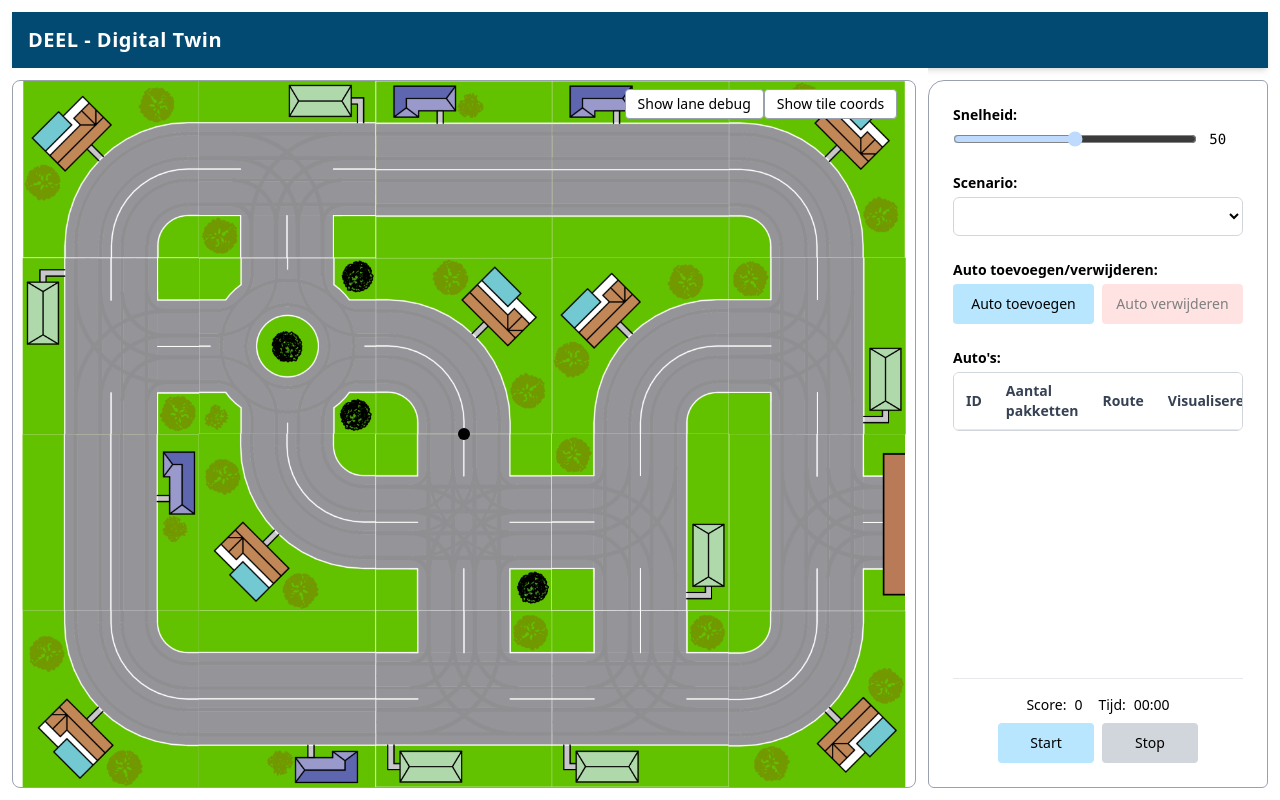
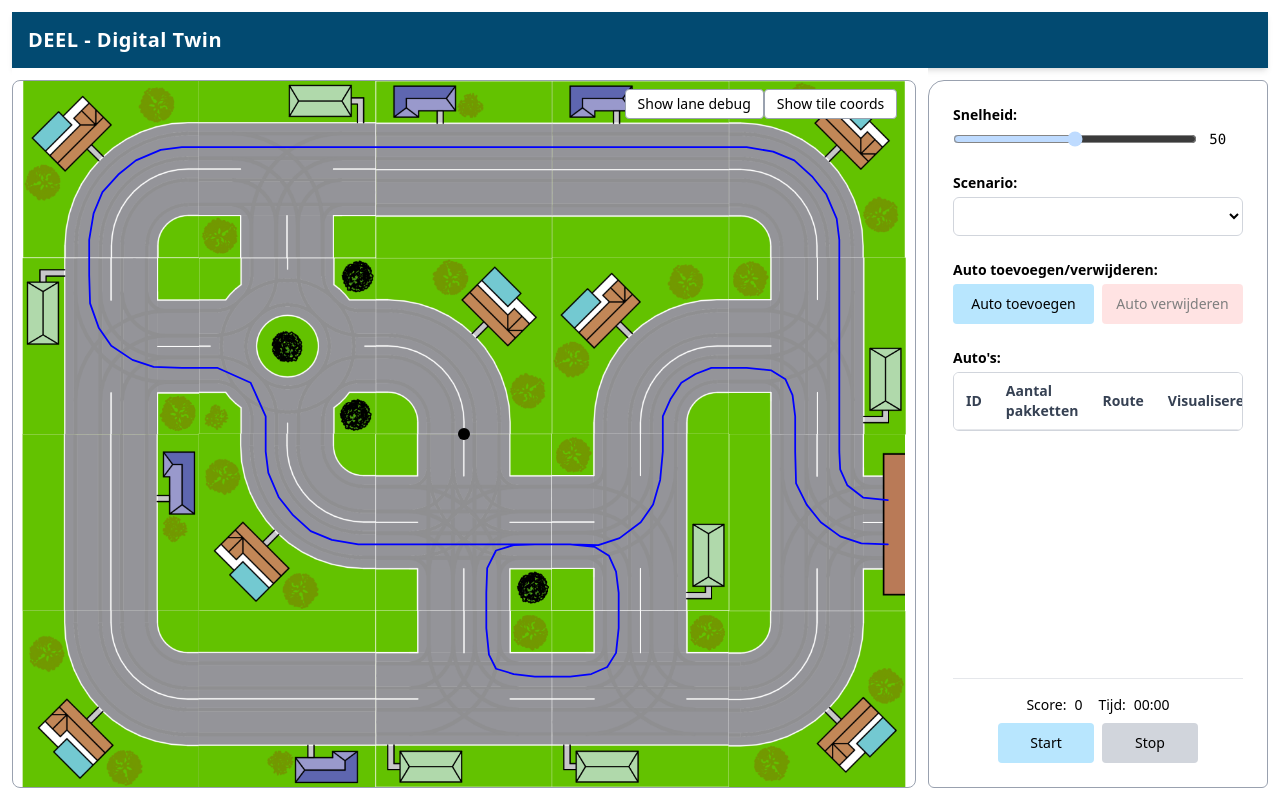
Before and after one commit to IDE-DEEL/DigitalTwinCity, a Vue app in the folder frontend/: page / in a window 1280 px wide. Built offline with nearby package versions, Linux system fonts and the light colour scheme.

Commit message:
create routeService to get all global waypoints for a chosen route to be able to render the polyline in the SimulationDisplay

```diff
--- a/frontend/src/components/SimulationDisplay.vue
+++ b/frontend/src/components/SimulationDisplay.vue
@@ -50,13 +50,23 @@
                 :viewBox="`0 0 ${MAP_COLUMNS} ${MAP_ROWS}`"
                 :preserveAspectRatio="`none`"
             >
-                <polyline
+                <!-- <polyline
                     v-for="lane in lanes"
                     :key="lane.id"
                     :points="lane.points.map(p => `${p.x},${p.y}`).join(' ')"
                     fill="none"
                     stroke="blue"
                     stroke-width="0.00"
+                    stroke-linecap="round"
+                    stroke-linejoin="round"
+                /> -->
+
+                <polyline
+                    v-if="builtRouteWaypoints.length > 0"
+                    :points="builtRouteWaypoints.map(p => `${p.x},${p.y}`).join(' ')"
+                    fill="none"
+                    stroke="blue"
+                    stroke-width="0.01"
                     stroke-linecap="round"
                     stroke-linejoin="round"
                 />
@@ -89,6 +99,7 @@ import { normalizeDegree } from '../logic/utils/rotation.js';
 import { initRfidMapper } from '../logic/service/rfidTagMapper.js';
 import devLaneDebugOverlay from '../development/devLaneDebugOverlay.vue';
 import devTileCoordinateOverlay from '../development/devTileCoordinateOverlay.vue';
+import { getWaypointRouteByName } from '../logic/service/routeService.js';
 
 const { vehiclePosition,setupMqttClient } = useMqttVehicle();
 const mapData = ref([]);
@@ -110,6 +121,24 @@ const toggleTileCoordDebug = () => {
     showDevTileCoordDebug.value = !showDevTileCoordDebug.value;
 };
 // --- tile coordinate devtool end ---
+
+// --- route helper start ---
+const selectedRouteName = ref('routeC');
+const builtRouteWaypoints = ref([]);
+
+const buildSelectedRoute = () => {
+    try {
+        builtRouteWaypoints.value = getWaypointRouteByName(
+            selectedRouteName.value,
+            mapData.value
+        );
+
+        console.log('Built route waypoints:', builtRouteWaypoints.value); // TODO: remove log later
+    } catch (error) {
+        console.error('Error while building route:', error);
+    }
+};
+// --- route helper end ---
 
 // const mapGrid = ref(null);
 const MAP_DIMENSION = 5;
@@ -200,6 +229,8 @@ onMounted(async () => {
 
         // Initialize the RFID mapper with loaded data
         initRfidMapper(data.mapData, data.rfidData);
+
+        buildSelectedRoute();
     } catch (error) {
         console.error("Fout bij het laden:", error);
     } finally {
--- /dev/null
+++ b/frontend/src/logic/service/routeService.js
@@ -0,0 +1,12 @@
+import { ROUTES_TILES } from '../domain/routes.js';
+import { buildWaypointRouteFromTilePath } from './routeBuilder.js';
+
+export function getWaypointRouteByName(routeName, mapData) {
+  const tilePath = ROUTES_TILES[routeName];
+
+  if (!tilePath) {
+    throw new Error(`Unknown route "${routeName}".`);
+  }
+
+  return buildWaypointRouteFromTilePath(tilePath, mapData);
+}
```
